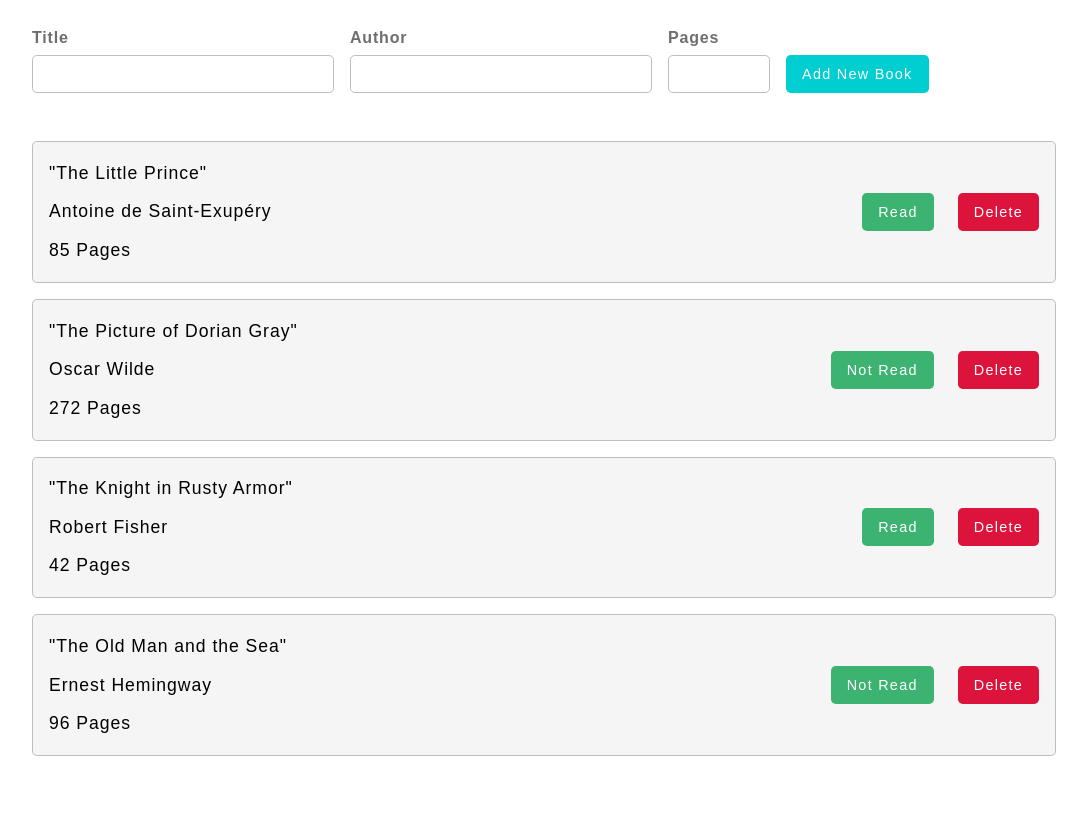
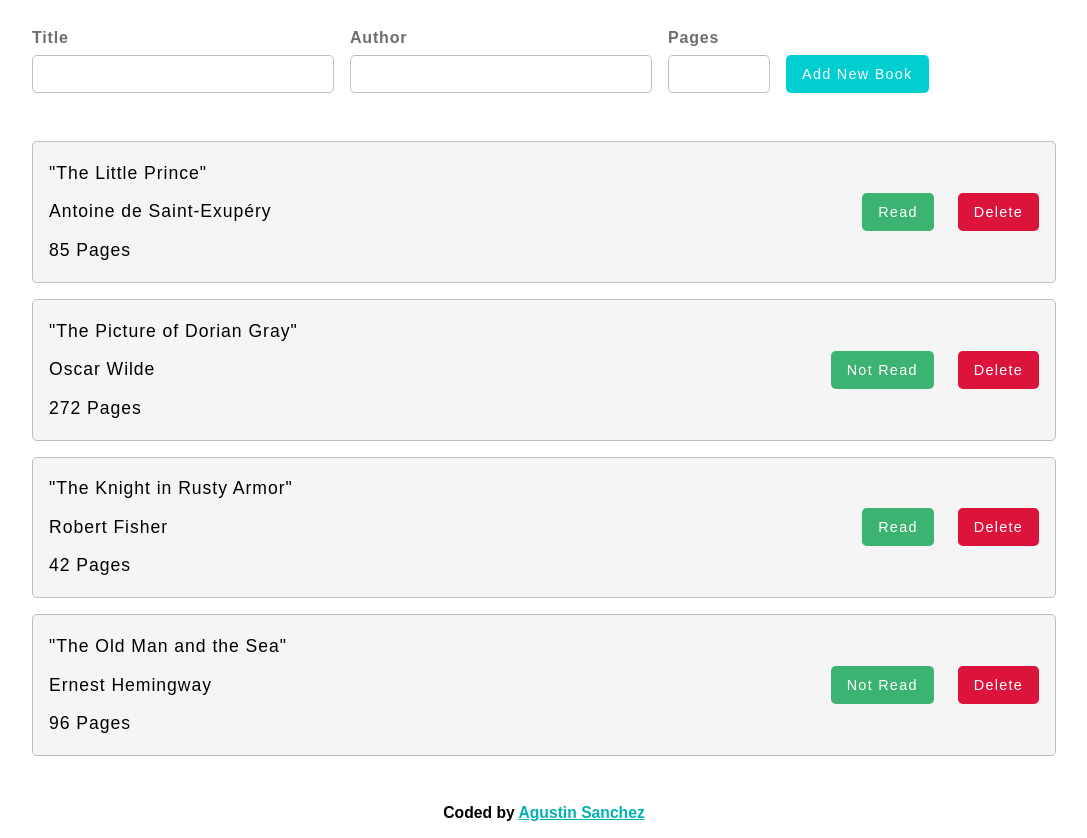
Before and after one commit to agusscript/library-app-ts, a website: page index.html in a window 1280 px wide. Shown: the part 84-922 px from the top of the page, without its empty margins (96-1183 px from the left). Before the commit the page ends 888 px from the top, so only its background shows below. Drawn offline with Linux system fonts and the light colour scheme.

Commit message:
Add footer section styled

```diff
--- a/index.html
+++ b/index.html
@@ -35,6 +35,12 @@
 
       <section class="books-container"></section>
     </main>
+    <footer>
+      <p>
+        Coded by
+        <a href="https://github.com/agusscript" target="_blank">Agustin Sanchez</a>
+      </p>
+    </footer>
     <script src="src/script.js"></script>
   </body>
 </html>
--- a/styles/main.scss
+++ b/styles/main.scss
@@ -135,3 +135,19 @@ form {
     }
   }
 }
+
+footer {
+  font-size: 0.98rem;
+  font-weight: 600;
+  text-align: center;
+
+  p {
+    a {
+      color: rgb(1, 177, 180);
+    }
+
+    a:hover {
+      opacity: 0.8;
+    }
+  }
+}
```
Also changed, not shown: styles/main.css.
